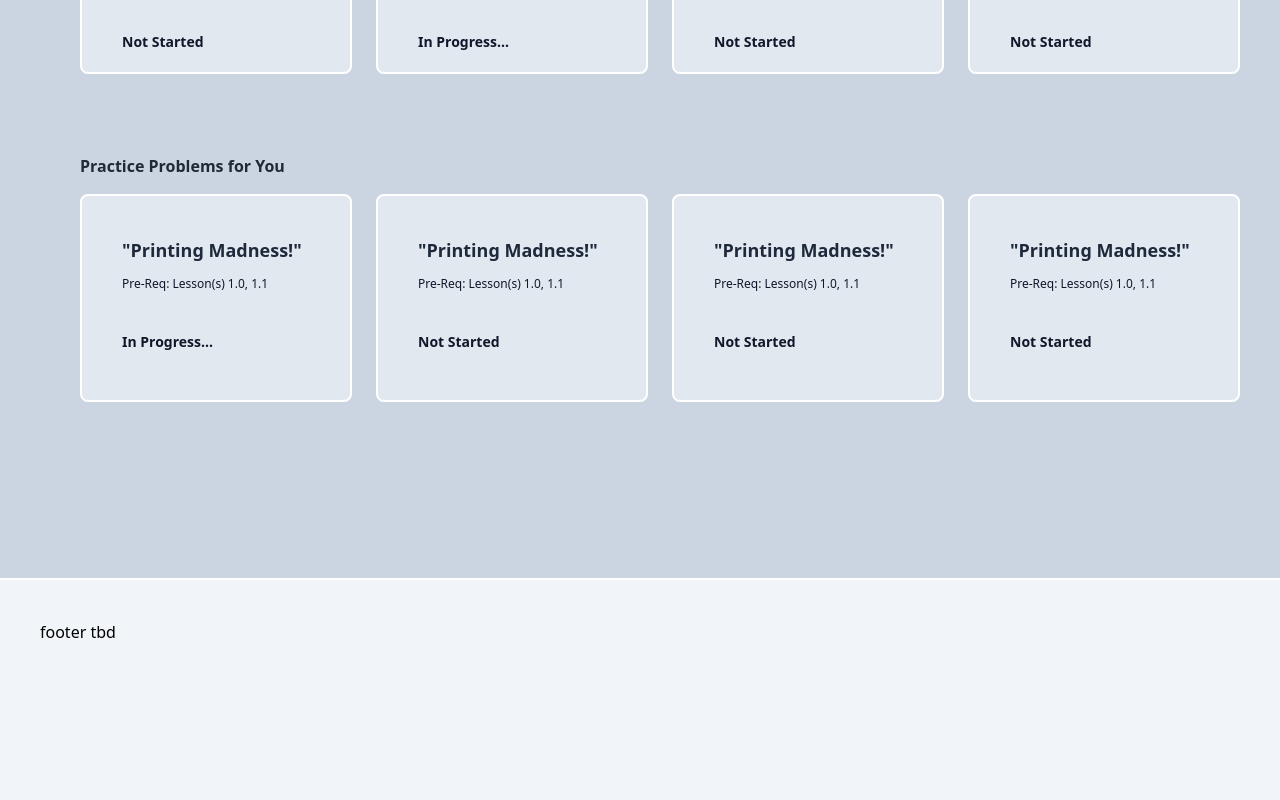
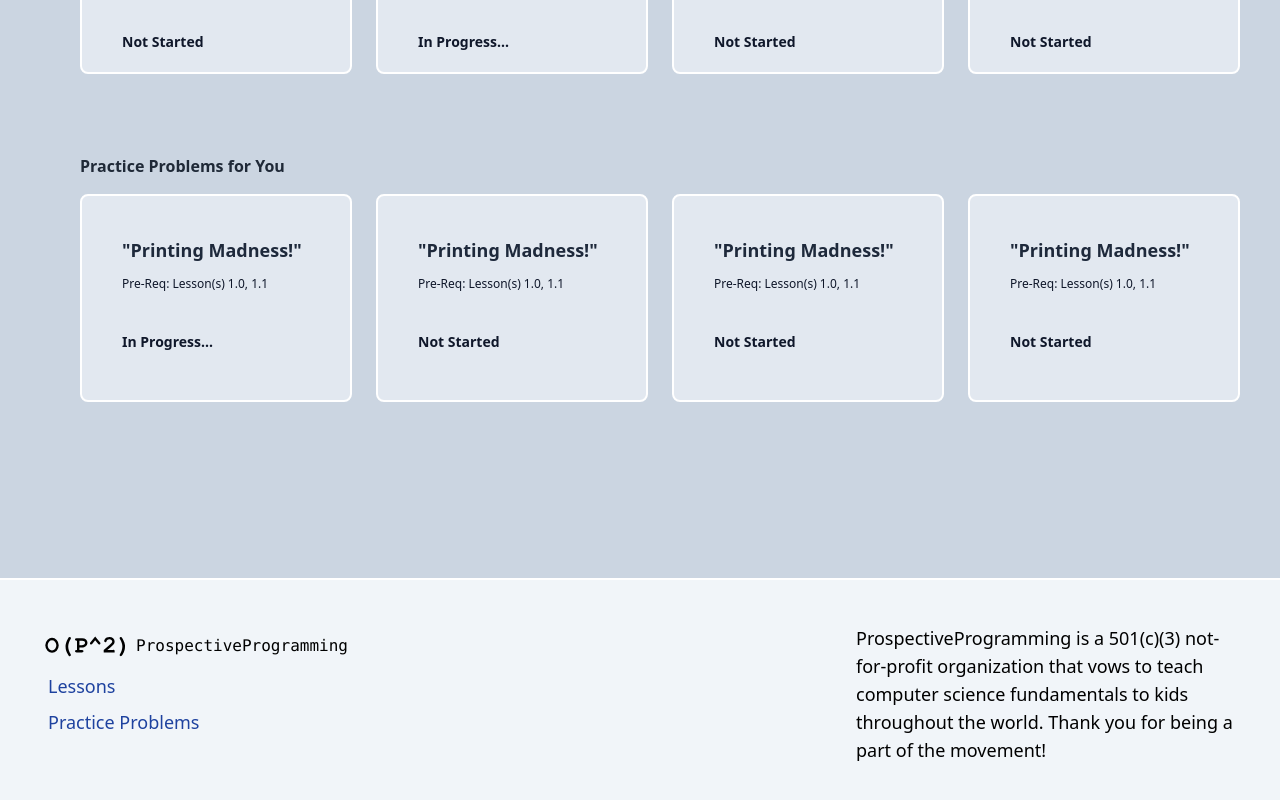
Before and after one commit to NeilP06/prospective-programming, a React (Create React App) app: page / in a window 1280 px wide. Shown: the part 586-1386 px from the top of the page. Built offline with nearby package versions, Linux system fonts and the light colour scheme.

Commit message:
Add more homepage features

```diff
--- a/src/App.js
+++ b/src/App.js
@@ -9,6 +9,7 @@ export default function App() {
   const desc = "Lorem ipsum dolor sit amet, consectetur adipiscing elit, sed do eiusmod tempor incididunt ut labore et dolore magna aliqua. Ut enim ad minim veniam, quis nostrud exercitation ullamco laboris nisi ut aliquip ex ea commodo consequat. Duis aute irure dolor in reprehenderit in voluptate velit esse cillum dolore eu fugiat nulla pariatur. Excepteur sint occaecat cupidatat non proident, sunt in culpa qui officia deserunt mollit anim id est laborum.";
   var username = "Neil";
   document.body.classList.add("bg-slate-300", "dark:bg-gray-900");
+  if (window.innerWidth > 760) {
   return (
     <div>
       <NavigationBar/>
@@ -30,8 +31,9 @@ export default function App() {
           <PracticeProblem condition="homepage" problemName="Printing Madness!" prerequisite="1.0, 1.1" status="Not Started"/>
           <PracticeProblem condition="homepage" problemName="Printing Madness!" prerequisite="1.0, 1.1" status="Not Started"/>
         </div>
+        </div>
+        <Footer/>
       </div>
-      <Footer/>
-    </div>
-  );
+    );
+  }
 }
--- a/src/Footer.js
+++ b/src/Footer.js
@@ -1,9 +1,29 @@
+import DarkLogo from "./dark-logo.svg";
+import LightLogo from "./light-logo.svg";
 import React from "react";
 
 export default function Footer() {
+    var logo = "";
+    if (window.matchMedia('(prefers-color-scheme: dark)').matches) {
+        logo = LightLogo;
+    } else {
+        logo = DarkLogo;
+    }
     return (
         <div class="h-56 w-full mt-44 p-10 border-t-2 border-white dark:border-slate-800 bg-slate-100 dark:bg-gray-950">
-            <h2 class="text-black dark:text-white">footer tbd</h2>
+            <div class="float-left">
+                <div class="flex flex-row">
+                    <img src={logo} className="h-12" alt="ProspectiveProgramming"/>
+                    <span className="text-black dark:text-white font-mono mt-3.5">ProspectiveProgramming</span>
+                </div>
+                <ul class="text-lg ml-2 leading-9 text-blue-800 dark:text-blue-200">
+                    <li class="hover:underline"><a href="">Lessons</a></li>
+                    <li class="hover:underline"><a href="">Practice Problems</a></li>
+                </ul>
+            </div>
+            <div class="w-96 mt-1 float-right">
+                <p class="text-lg font-medium text-black dark:text-white">ProspectiveProgramming is a 501(c)(3) not-for-profit organization that vows to teach computer science fundamentals to kids throughout the world. Thank you for being a part of the movement!</p>
+            </div>
         </div>
     );
 }
```
